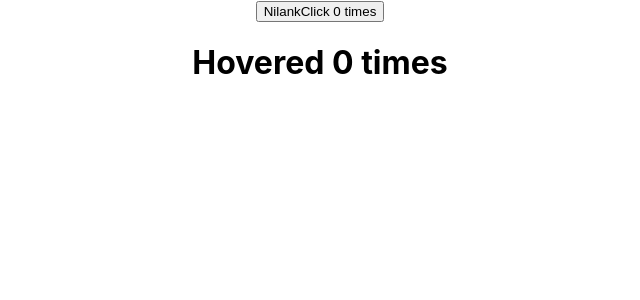
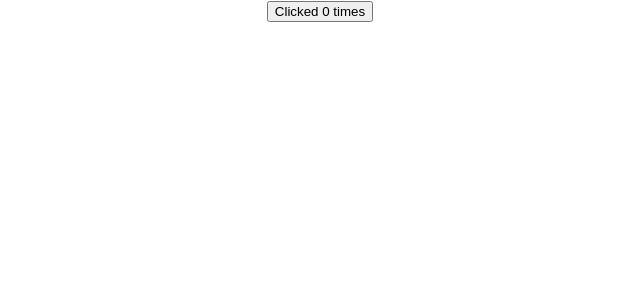
Before and after one commit to nilankh/LearningReact, a React (Create React App) app: page / in a window 1280 px wide. Shown: the top 300 px of the page, without its empty margins (320-960 px from the left). Built offline with nearby package versions, Linux system fonts and the light colour scheme; the HTML template or start-up script is replaced by a standard one.

Commit message:
learning render props

```diff
--- a/src/App.js
+++ b/src/App.js
@@ -1,8 +1,7 @@
 import React from "react";
 // import logo from './logo.svg';
 import "./App.css";
-import ClickCounter from "./components/ClickCounter";
-import HoverCounter from "./components/HoverCounter";
+
 // import  Greet  from './components/Greet';
 // // import { Greet } from './components/Greet';
 // import Welcome from './components/Welcome';
@@ -33,12 +32,16 @@ import HoverCounter from "./components/HoverCounter";
 // import  styles from './appStyles.module.css' // this is how we import module style css
 // import Form from './components/Form';
 // import LifecycleA from './components/LifecycleA';
-
+// import ClickCounter from "./components/ClickCounter";
+// import HoverCounter from "./components/HoverCounter";
+import ClickCounterTwo from "./components/ClickCounterTwo";
 function App() {
   return (
     <div className="App">
-      <ClickCounter name='Nilank' />
-      <HoverCounter />
+      <ClickCounterTwo />
+
+      {/* <ClickCounter name='Nilank' />
+      <HoverCounter />  */}
 
       {/* <ErrorBoundary>
         <Hero heroName="Batman" />
--- a/src/components/ClickCounterTwo.js
+++ b/src/components/ClickCounterTwo.js
@@ -2,10 +2,23 @@
 import React, { Component } from 'react'
 
 class ClickCounterTwo extends Component {
+    constructor(props) {
+        super(props)
+
+        this.state = {
+             count: 0
+        }
+    }
+    incrementCount = () => {
+        this.setState(prevState => {
+            return { count: prevState.count + 1 }
+        })
+    }
     render() {
+        const { count } = this.state
         return (
             <div>
-                <button>Clicked X times</button>
+                <button onClick={this.incrementCount}>Clicked {count} times</button>
             </div>
         )
     }
```
